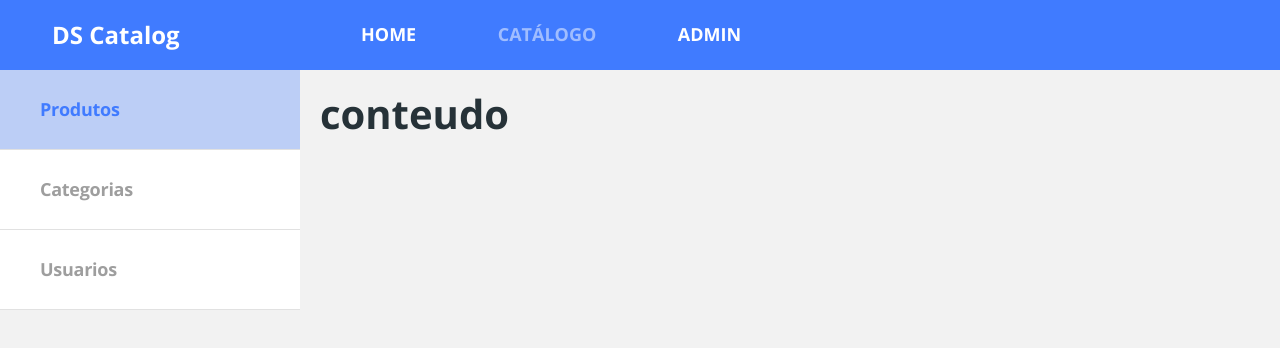
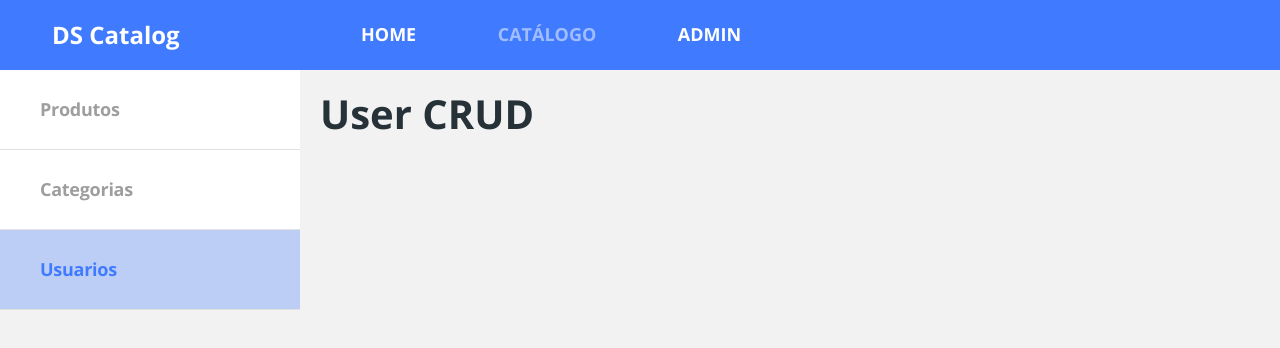
Before and after one commit to mpk0762/projeto_dsca-talog_CAP_08, a React (Create React App) app in the folder frontweb/: page /admin/user in a window 1280 px wide. Shown: the top 348 px of the page. Built offline with nearby package versions, Linux system fonts and the light colour scheme.

Commit message:
Routes, Redirect, nesting

```diff
--- a/frontweb/src/Routes.tsx
+++ b/frontweb/src/Routes.tsx
@@ -1,4 +1,4 @@
-import { BrowserRouter, Switch, Route } from 'react-router-dom';
+import { BrowserRouter, Switch, Route, Redirect } from 'react-router-dom';
 import Home from 'pages/Home';
 import Navbar from 'components/Navbar';
 import Catalog from 'pages/Catalog';
@@ -11,12 +11,13 @@ const Routes = () => (
       <Route path="/" exact>
         <Home />
       </Route>
-      <Route path="/products"exact>
+      <Route path="/products" exact>
         <Catalog />
       </Route>
       <Route path="/products/:productId">
-        <ProductDetails/>
+        <ProductDetails />
       </Route>
+      <Redirect from="/admin" to="/admin/products" exact />
       <Route path="/admin">
         <Admin />
       </Route>
--- a/frontweb/src/pages/Admin/Navbar/index.tsx
+++ b/frontweb/src/pages/Admin/Navbar/index.tsx
@@ -1,3 +1,4 @@
+import { NavLink } from 'react-router-dom';
 import './styles.css';
 
 const Navbar = () => {
@@ -5,19 +6,19 @@ const Navbar = () => {
     <nav className="admin-nav-container">
       <ul>
         <li>
-          <a href="link" className="admin-nav-item active">
+          <NavLink to="/admin/products" className="admin-nav-item ">
             <p>Produtos</p>
-          </a>
+          </NavLink>
         </li>
         <li>
-          <a href="link" className="admin-nav-item">
+          <NavLink to="/admin/categories" className="admin-nav-item">
             <p>Categorias</p>
-          </a>
+          </NavLink>
         </li>
         <li>
-          <a href="link" className="admin-nav-item">
+          <NavLink to="/admin/user" className="admin-nav-item">
             <p>Usuarios</p>
-          </a>
+          </NavLink>
         </li>
       </ul>
     </nav>
--- a/frontweb/src/pages/Admin/index.tsx
+++ b/frontweb/src/pages/Admin/index.tsx
@@ -1,12 +1,23 @@
+import { Route, Switch } from 'react-router-dom';
 import Navbar from './Navbar';
-import './styles.css'
+import './styles.css';
 
 const Admin = () => {
   return (
     <div className="admin-container">
       <Navbar />
       <div className="admin-content">
-        <h1>conteudo</h1>
+        <Switch>
+          <Route path="/admin/products">
+            <h1>Product CRUD</h1>
+          </Route>
+          <Route path="/admin/categories">
+            <h1>Category CRUD</h1>
+          </Route>
+          <Route path="/admin/user">
+            <h1>User CRUD</h1>
+          </Route>
+        </Switch>
       </div>
     </div>
   );
```
